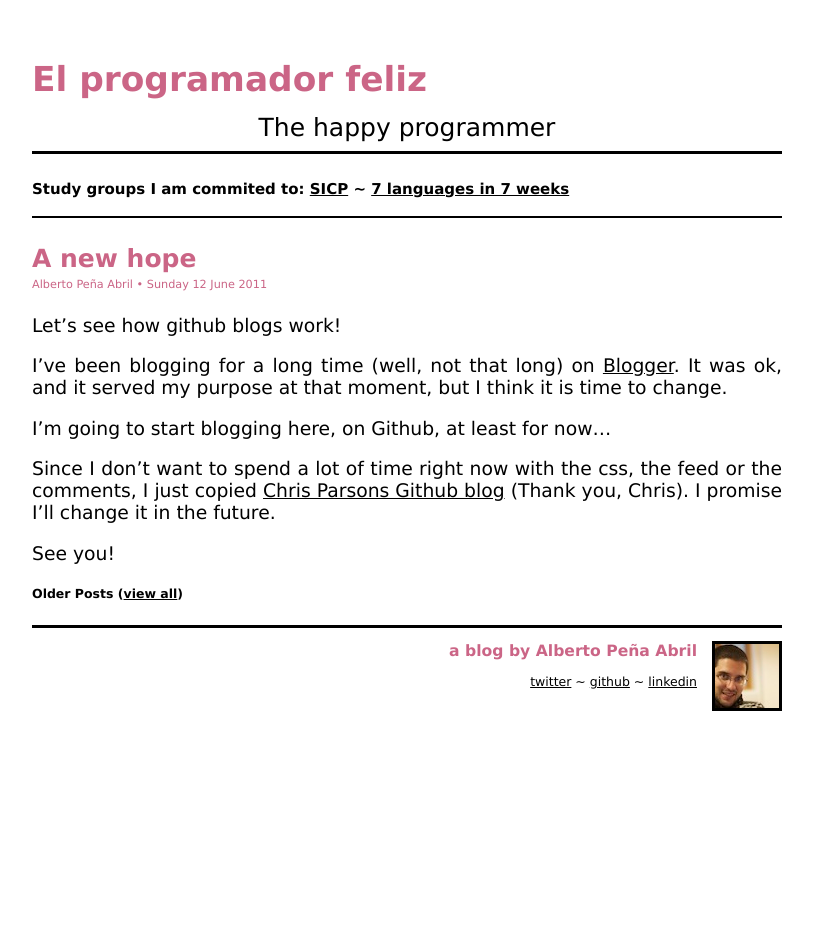
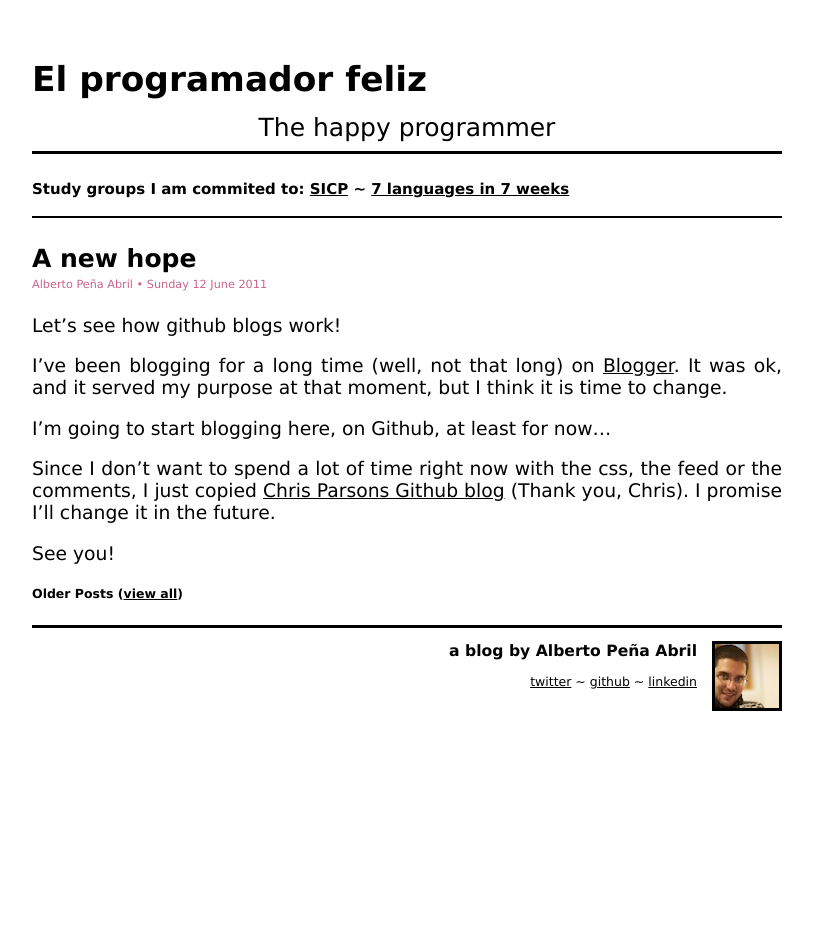
Before and after one commit to plagelao/plagelao.github.com, a Jekyll site: the page built from index.html, in a window 1280 px wide. Shown: the whole page, without its empty margins (233-1046 px from the left). Built offline with Jekyll 4.4.1, drawn with Linux system fonts in a browser that asks for light colours.

Commit message:
Changes link styles

```diff
--- a/css/screen.css
+++ b/css/screen.css
@@ -112,7 +112,7 @@ div.site {
 }
 
 .title a, .post h1 a {
-   color: #CB6586;
+   color: black;
    font-size: 2em;
    text-decoration: none;
 }
```
